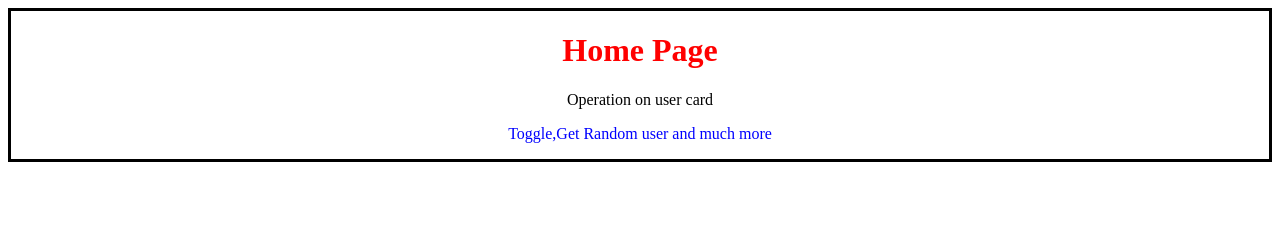
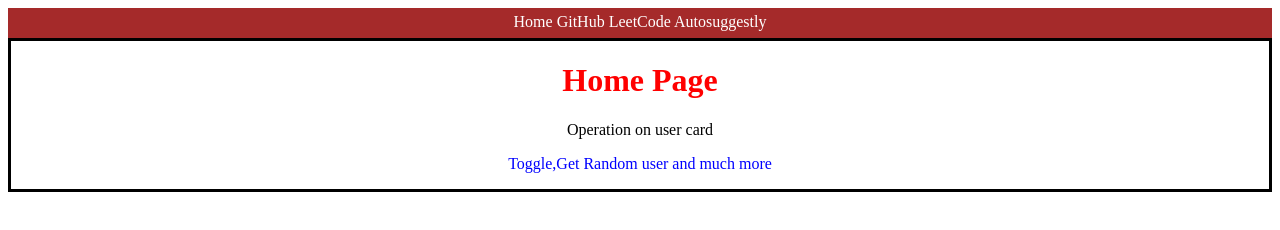
Before and after one commit to Rashmini-2309/autosuggestly, a website: page frontend/index.html in a window 1280 px wide. Drawn offline with Linux system fonts and the light colour scheme.

Commit message:
fifth commit

```diff
--- a/frontend/index.css
+++ b/frontend/index.css
@@ -13,3 +13,15 @@
 #p2{
     color:blue;
 }
+#navbar{
+    text-align: center;
+    background-color: brown;
+    height: 25px;
+    padding-top: 5px;
+}
+#navbar a{
+    margin:opx 5 px;
+    text-decoration: none;
+    color: white;
+
+}
--- a/frontend/index.html
+++ b/frontend/index.html
@@ -7,6 +7,13 @@
     <link rel="stylesheet" href="index.css">
 </head>
 <body>
+    <div id="navbar">
+        <a href="/" >Home</a>
+        <a href="https://github.com" target="_blank">GitHub</a>
+        <a href="https://leetcode.com" target="_blank">LeetCode</a>
+        <a href="./pages/autosuggestly" target="_blank">Autosuggestly</a>
+
+    </div>
     <div id="home-intro">
         <h1> Home Page</h1>
 
```
Also changed, not shown: frontend/pages/autosuggestly.html (added, +11 -0 lines).
